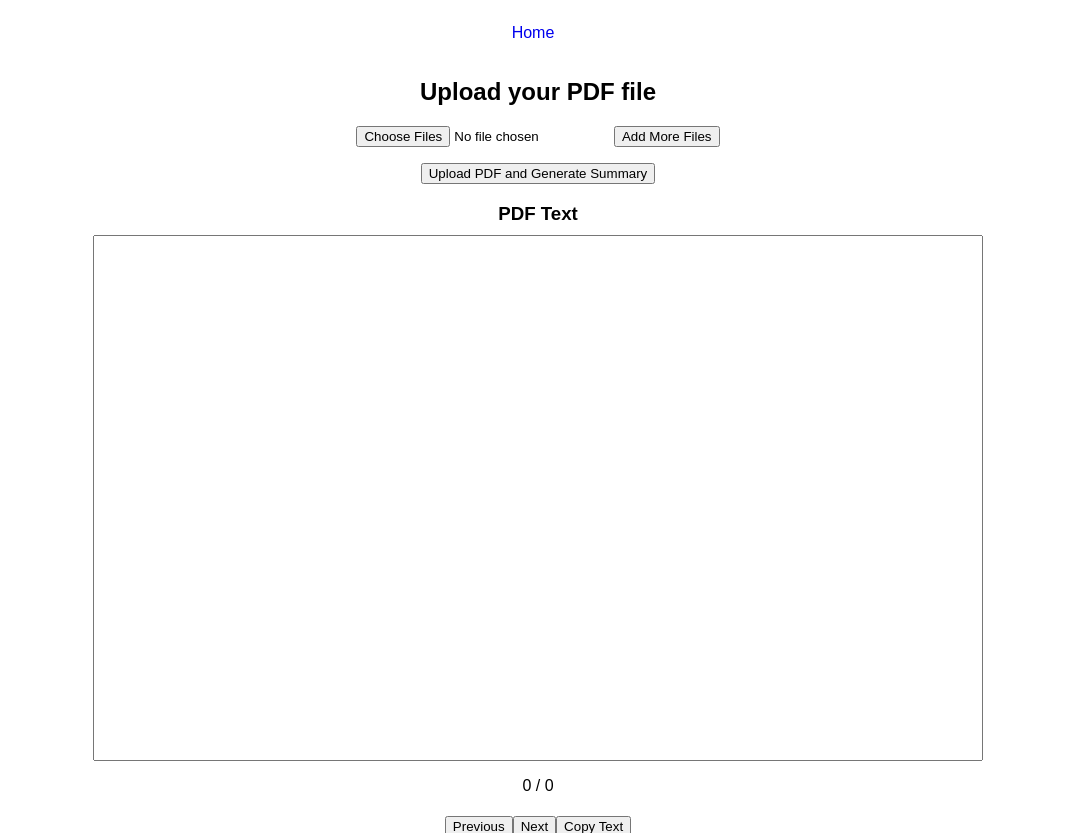
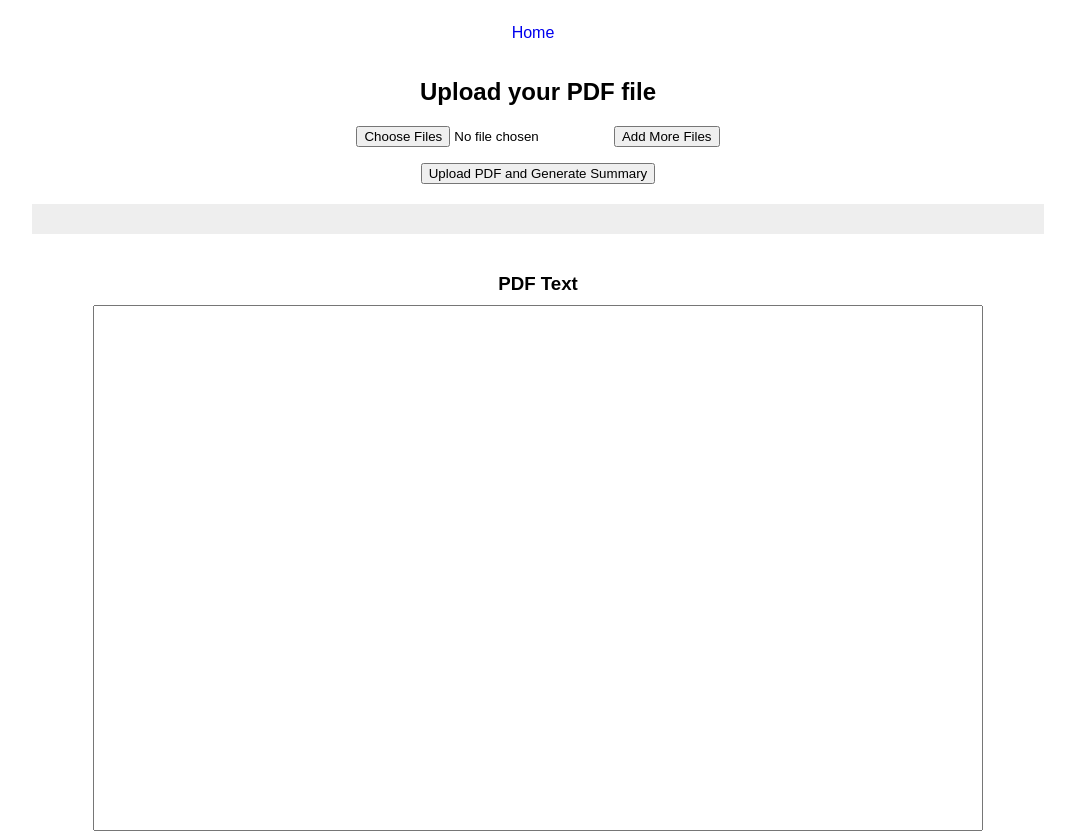
Before and after one commit to AsmaSamastar/AI-Web, a Flask app: page / in a window 1280 px wide. Shown: the top 833 px of the page, without its empty margins (102-1177 px from the left). Run offline with Flask 3, Linux system fonts and the light colour scheme; some libraries are stand-ins or nearby versions.

Commit message:
progreeBar

```diff
--- a/app.py
+++ b/app.py
@@ -33,6 +33,37 @@ cors = CORS(app, resources={r"/*": {"origins": "*"}})  # 允许所有域名访
 openai.api_key = os.getenv('OPENAI_API_KEY')
 
 max_length = 13000
+
+@app.route('/', methods=['GET'])
+def home():
+    return render_template("index.html")
+
+
+@app.route('/upload', methods=['POST'])
+def upload_file():
+    if 'pdfUpload' not in request.files:
+        return 'No file part', 400
+    files = request.files.getlist('pdfUpload')
+
+    texts = []
+    for file in files:
+        if file:
+            filename = secure_filename(file.filename)
+            file_path = os.path.join(app.config['UPLOAD_FOLDER'], filename)
+            file.save(file_path)
+            text = extract_text_from_pdf(file_path)
+            texts.append(text)
+
+    # 返回一个包含多个文本的JSON对象
+    return jsonify({'texts': texts})
+
+
+def extract_text_from_pdf(file_path):
+    text = ""
+    reader = PdfReader(file_path)
+    for page_num in range(len(reader.pages)):
+        text += reader.pages[page_num].extract_text()
+    return text
 
 
 def split_text_into_paragraphs(text):
@@ -118,7 +149,6 @@ def summarize_with_gpt(text, prompt):
 
     return response.choices[0].message['content']
 
-
 @app.route('/generateSummary', methods=['POST'])
 def generate_summary():
     data = request.get_json()
@@ -133,38 +163,6 @@ def generate_summary():
         summary = summarize_with_gpt_longText(text, prompt)
 
     return jsonify({'summary': summary})
-
-
-@app.route('/', methods=['GET'])
-def home():
-    return render_template("index.html")
-
-
-@app.route('/upload', methods=['POST'])
-def upload_file():
-    if 'pdfUpload' not in request.files:
-        return 'No file part', 400
-    files = request.files.getlist('pdfUpload')
-
-    texts = []
-    for file in files:
-        if file:
-            filename = secure_filename(file.filename)
-            file_path = os.path.join(app.config['UPLOAD_FOLDER'], filename)
-            file.save(file_path)
-            text = extract_text_from_pdf(file_path)
-            texts.append(text)
-
-    # 返回一个包含多个文本的JSON对象
-    return jsonify({'texts': texts})
-
-
-def extract_text_from_pdf(file_path):
-    text = ""
-    reader = PdfReader(file_path)
-    for page_num in range(len(reader.pages)):
-        text += reader.pages[page_num].extract_text()
-    return text
 
 
 # @app.route('/downloadSummaries', methods=['POST'])
--- a/static/styles.css
+++ b/static/styles.css
@@ -176,3 +176,21 @@ h3 {
     border: none; /* 更新这里 */
     border-radius: 5px; /* 更新这里 */
 }
+
+
+
+.progress {
+    width: 80%;
+    margin: 20px auto;
+    height: 30px;
+    position: relative;
+    background: #eee;
+}
+
+.progress-bar {
+    height: 100%;
+    width: 0;
+    background-color: #3498db;
+    position: absolute;
+    transition: width 0.4s;
+}
--- a/templates/index.html
+++ b/templates/index.html
@@ -32,6 +32,13 @@
     <div class="pdfUploadContainer">
         <button type="button" id="uploadAndGenerateSummaryButton">Upload PDF and Generate Summary</button>
     </div>
+
+    <!-- Progress Bar -->
+    <div class="progress">
+        <div id="progressBar" class="progress-bar" role="progressbar" aria-valuenow="0" aria-valuemin="0"
+            aria-valuemax="100"></div>
+    </div>
+
 
     <h3>PDF Text</h3> <!-- 新增标题 -->
 
@@ -236,10 +243,22 @@
 
             var summaryPromises = [];
 
+            var totalPrompts = texts.length * prompts.length;
+            var completedPrompts = 0;
+
             // 创建摘要的Promise
             for (let textIndex = 0; textIndex < texts.length; textIndex++) {
                 for (let promptIndex = 0; promptIndex < prompts.length; promptIndex++) {
-                    summaryPromises.push(generateSingleSummary(textIndex, promptIndex));
+                    summaryPromises.push(
+                        generateSingleSummary(textIndex, promptIndex)
+                            .then(result => {
+                                // 计算并更新进度条
+                                completedPrompts++;
+                                var progressValue = (completedPrompts / totalPrompts) * 100;
+                                updateProgressBar(progressValue);
+                                return result;
+                            })
+                    );
                 }
             }
 
@@ -258,6 +277,9 @@
         }
 
         document.getElementById('uploadAndGenerateSummaryButton').addEventListener('click', function () {
+
+            updateProgressBar(0); // Reset the progress bar at the start of upload
+
             // 创建并填充 FormData 对象
             var formData = new FormData();
             for (var i = 0; i < allFiles.length; i++) {
@@ -356,6 +378,13 @@
         });
 
 
+        function updateProgressBar(value) {
+            var progressBar = document.getElementById('progressBar');
+            progressBar.style.width = value + "%";
+            progressBar.setAttribute('aria-valuenow', value);
+        }
+
+
     </script>
 
 </body>
```
